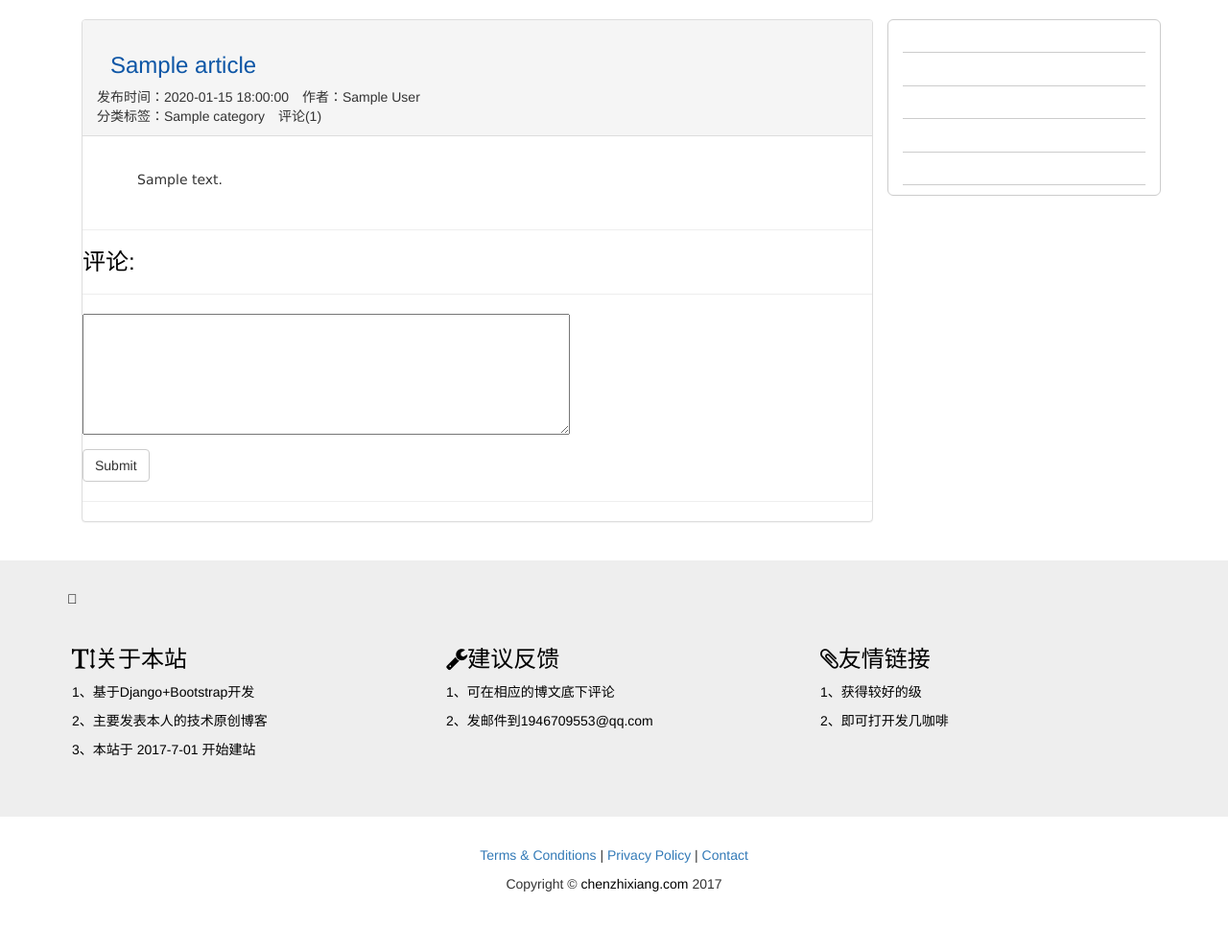
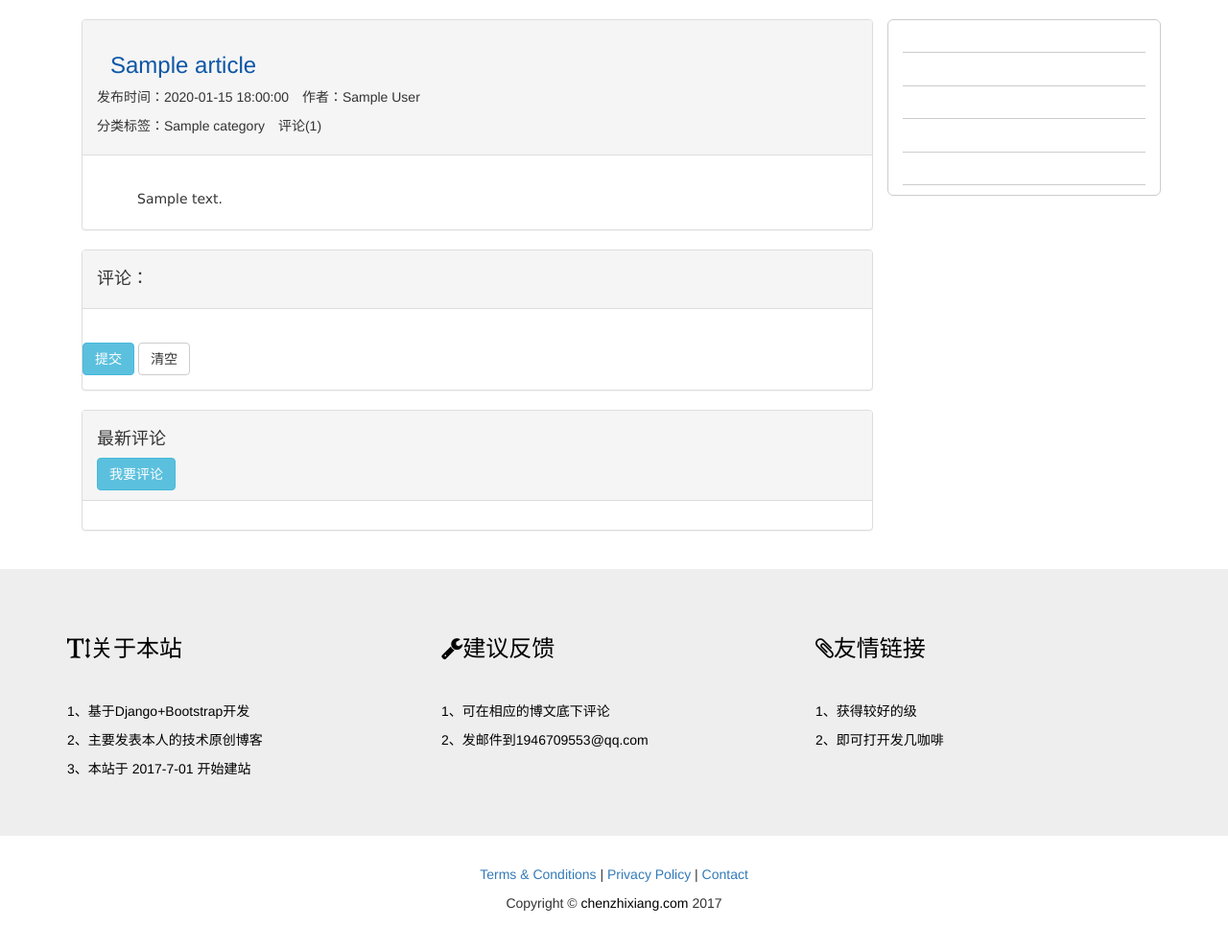
Before and after one commit to DockerCS/python-projects, a Django app: page /blog/1/ in a window 1280 px wide. Shown: the part 51-1042 px from the top of the page at 96% size. Before the commit the page ends 980 px from the top, so only its background shows below. Run offline with Django 3.2, Linux system fonts and the light colour scheme; tables that the repository leaves empty hold one stand-in row (values such as "Sample post"); data that the repository does not hold is empty; parts of the project's set-up code (start-up, migrations or seed data) failed here and were passed over; some libraries are stand-ins or nearby versions.

Commit message:
20170723凌晨-实现评论前端

```diff
--- a/django/czxblog/templates/blog/article_page.html
+++ b/django/czxblog/templates/blog/article_page.html
@@ -19,8 +19,16 @@
     <link href="/static/css/font-awesome-4.6.3/css/font-awesome.min.css" rel="stylesheet">
 	<!--博客样式-->
 	<link rel="stylesheet" type="text/css" href="/static/global/blog.css">
+	<!--评论样式-->
 	<!--全局样式-->
+	<link rel="stylesheet" href="/static/global/comment-2.0.2.css" type="text/css">
 	<link rel="stylesheet" type="text/css" href="/static/global/all-2.0.1.css">
+    <!--使用bootstrap框架-->
+    <link rel="stylesheet" href="/static/css/bootstrap/bootstrap.min.css">
+    <script src="/static/js/bootstrap/jquery-1.11.3.min.js"></script>
+    <script src="/static/js/bootstrap/bootstrap.min.js"></script>
+
+	<script type="text/javascript" src="/static/js/prettify.js"></script>
 
     <!-- HTML5 Shim and Respond.js IE8 support of HTML5 elements and media queries -->
     <!-- WARNING: Respond.js doesn't work if you view the page via file:// -->
@@ -67,14 +75,13 @@
                 <button class="btn btn-secondary" type="submit">搜索</button>
             </form>
 
-			<ul id="user_part" class="nav navbar-nav">
+			<ul id="user_part" class="nav navbar-nav navbar-right">
                 <li class="nav-item">
 					<a href="/user/user_page" class="nav-link">登录</a>
 				</li>
 			</ul>
         </div>
     </nav>
-
 
     <div class="container">
 		<!-- 文章列表 -->
@@ -83,7 +90,7 @@
 			<div class="panel panel-default">
 				<div class="panel-heading">
 					<div class="blog_header">
-						<h3>{{ article.title }}</h3>
+						<h3>{{article.title}}</h3>
 					</div>
 					<ul class="list-inline">
 						<li class="list-inline-item">发布时间：{{ article.created_time | date:"Y-m-d H:i:s" }}</li>
@@ -100,37 +107,101 @@
 						<p>{{ content | safe }}</p>
 					</div>
 				</div>
+			</div>
+			<!--评论框-->
+			<div class="panel panel-default">
+				<div class="panel-heading">
+					<h4 id="comment_title">评论：</h4>
+					<button id="reply_cancel" class="btn btn-warning comment_title_btn" style="display: none">取消回复</button>
+					<p id="reply_text_pre" style="display: none"></p>
+				</div>
+				<div class="panel-body">
+					<div class="comment_nav">
+						<form class="form-horizontal" action="/blog/comments/post/" method="post" id="comment_form">
+							<input type="hidden" name="csrfmiddlewaretoken" value="8B2m1lt0TNnUYqG0KXa0v3mk7TGTYcbi">
+							<input id="id_object_pk" name="object_pk" type="hidden" value="12">
+							<input id="id_content_type" name="content_type" type="hidden" value="blog.blog">
+							<input id="id_timestamp" name="timestamp" type="hidden" value="1500731766">
+							<input id="id_security_hash" maxlength="40" name="security_hash" type="hidden" value="fc17a84fca2acfefc84cf09efd00c6e19d28a694">
+							<input type="hidden" name="next" value="/blog/12">
+							<input type="hidden" name="src_url" value="http://yshblog.com/blog/12">
+							<input id="reply_to" type="hidden" name="reply_to" value="0">
+							<input id="root_id" type="hidden" name="root_id" value="0">
+							<input id="reply_name" type="hidden" name="reply_name" value="">
+							<div class="row">
+								<div class="col-md-12">
+									<textarea class="input-xlarge comment_text" id="id_comment" name="comment" placeholder="为了防止垃圾评论，需要登录，才能评论哦~" style="display: none;"></textarea>
+									<div class="input-xlarge comment_text emojionearea" role="application">
+										<div class="emojionearea-editor" contenteditable="true" placeholder="为了防止垃圾评论，需要登录，才能评论哦~" tabindex="0" dir="ltr" spellcheck="false" autocomplete="off" autocorrect="off" autocapitalize="off"></div>
+										<div class="emojionearea-filters">
+											<div class="emojionearea-filters-scroll" style="left: 0px;">
+												<i class="emojionearea-filter" data-filter="people">
+													<i class="emojione-1f60b"></i>
+												</i>
+												<i class="emojionearea-filter" data-filter="nature">
+													<i class="emojione-1f433"></i>
+												</i>
+												<i class="emojionearea-filter" data-filter="food_drink">
+													<i class="emojione-1f352"></i>
+												</i>
+												<i class="emojionearea-filter" data-filter="celebration">
+													<i class="emojione-1f389"></i>
+												</i>
+												<i class="emojionearea-filter" data-filter="activity">
+													<i class="emojione-1f3c6"></i>
+												</i>
+												<i class="emojionearea-filter" data-filter="travel">
+													<i class="emojione-1f680"></i>
+												</i>
+												<i class="emojionearea-filter" data-filter="objects_symbols">
+													<i class="emojione-1f587"></i>
+												</i>
+												<i class="emojionearea-filter" data-filter="flags">
+													<i class="emojione-1f6a9"></i>
+												</i>
+											</div>
+											<i class="emojionearea-filter-arrow-left"></i>
+											<i class="emojionearea-filter-arrow-right active"></i>
+										</div>
+										<div class="emojionearea-tabs ea-hidden">
+											<div class="emojionearea-tab emojionearea-tab-people ea-hidden"></div>
+											<div class="emojionearea-tab emojionearea-tab-nature ea-hidden"></div>
+											<div class="emojionearea-tab emojionearea-tab-food_drink ea-hidden"></div>
+											<div class="emojionearea-tab emojionearea-tab-celebration ea-hidden"></div>
+											<div class="emojionearea-tab emojionearea-tab-activity ea-hidden"></div>
+											<div class="emojionearea-tab emojionearea-tab-travel ea-hidden"></div>
+											<div class="emojionearea-tab emojionearea-tab-objects_symbols ea-hidden"></div>
+											<div class="emojionearea-tab emojionearea-tab-flags ea-hidden"></div>
+										</div>
+									</div>
 
-				<hr>
-				<!-- Comments -->
-				<h3>评论:</h3>
-				<hr>
-				{% for comment in comments %}
-				<div class="row">
-					<article class="col-xs-12">
-						<p class="pull-right"> <span class="label label-default">tag</span> <span class="label label-default">{{ comment.user }}</span></p>
-						<p>{{ comment.content }}</p>
-						<ul class="list-inline">
-							<li><a href=" ">{{ comment.pub_date | date:"j M" }}</a></li>
-							<li><a href=" "><span class="glyphicon glyphicon-comment"></span> {{ comment.comment_num }} Comments</a></li>
-							<li><a href=" "><span class="glyphicon glyphicon-thumbs-up"></span>{{ comment.poll_num }} Upvotes</a></li>
-						</ul>
-					</article>
+									<!--如果你在该字段中输入任何内容，你的评论就会被视为垃圾评论-->
+									<input type="text" style="display:none;" id="id_honeypot" name="honeypot">
+								</div>
+							</div>
+
+							<div class="row">
+								<div class="form-actions comment_button">
+									<span id="tip_text"></span>
+									<input class="btn btn-info" id="submit_btn" type="submit" name="submit" value="提交">
+									<botton class="btn btn-default" id="reset_btn">清空</botton>
+								</div>
+							</div>
+						</form>
+					</div>
 				</div>
-				<hr>
-				{% endfor %}
-				<div class="row">
-					<article class="col-xs-12">
-						<form action="/focus/{{ article.id }}/comment/" method="post">
-							{% csrf_token %}
-							{{ commentform.as_p }}
-							<input class="btn btn-default" type="submit" value="Submit" />
-						</form>
-					</article>
+			</div>
+			<!--评论列表-->
+			<div class="panel panel-default">
+				<div class="panel-heading">
+					<h4>最新评论</h4>
+					<button id="jump_to_comment" class="btn btn-info comment_title_btn">我要评论</button>
 				</div>
-				<hr>
-			</div><!--/Center Column-->
-		</div>
+				<div id="comments_list" class="panel-body">
+
+				</div>
+			</div>
+		</div><!--/Center Column-->
 
 		<!-- Right Column -->
 		<div class="col-md-3 col-xs-12 blog-border">
@@ -152,17 +223,20 @@
 				<div class="row">
 					<div class="col-sm-4 footer-blurb-item">
 						<h3><i class="fa fa-text-height" aria-hidden="true"></i>关于本站</h3>
+						<hr>
 						<p>1、基于Django+Bootstrap开发</p>
 						<p>2、主要发表本人的技术原创博客</p>
 						<p>3、本站于 2017-7-01 开始建站</p>
 					</div>
 					<div class="col-sm-4 footer-blurb-item">
 						<h3><i class="fa fa-wrench" aria-hidden="true"></i>建议反馈</h3>
+						<hr>
 						<p>1、可在相应的博文底下评论</p>
 						<p>2、发邮件到1946709553@qq.com</p>
 					</div>
 					<div class="col-sm-4 footer-blurb-item">
 						<h3><i class="fa fa-paperclip" aria-hidden="true"></i>友情链接</h3>
+						<hr>
 						<p>1、获得较好的级</p>
 						<p>2、即可打开发几咖啡</p>
 					</div>
@@ -206,7 +280,7 @@
     </script>
 
 	<!-- Placeholder Images -->
-    <script src="js/holder.min.js"></script>
+    <!--<script src="/static/js/holder.min.js"></script>-->
     <script type="text/javascript">
         $(function(){
             //滚动事件
```
